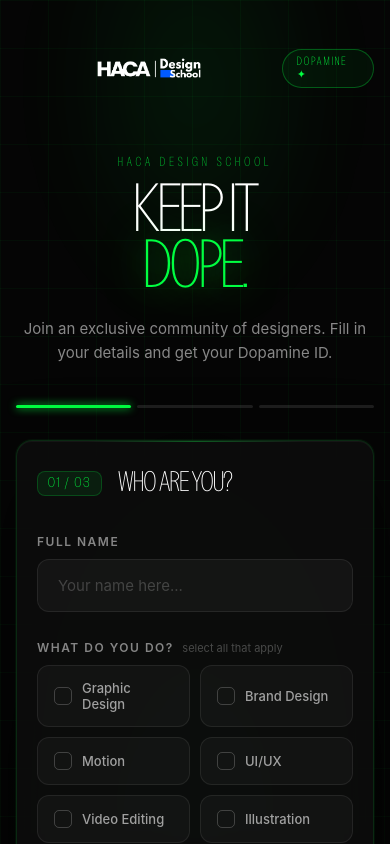
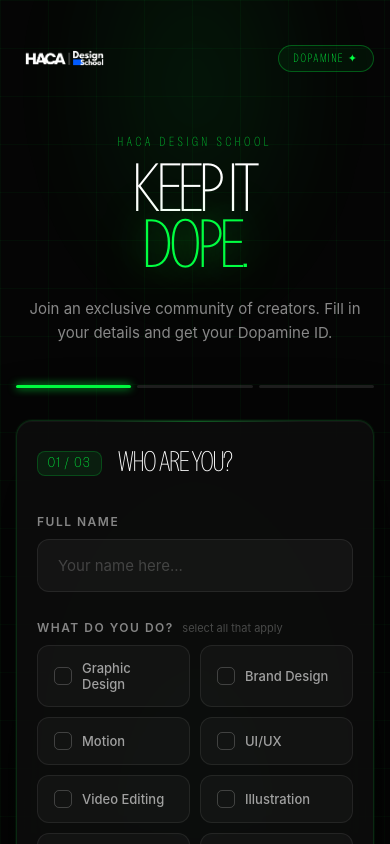
Before and after one commit to nidhill/Dopamine-form, a Next.js app: page / in a window 390 px wide. Shown: the top 844 px of the page. Built offline with nearby package versions, Linux system fonts and the light colour scheme.

Commit message:
Fix: change text to creators and make logo massively larger and responsive

```diff
--- a/src/app/globals.css
+++ b/src/app/globals.css
@@ -124,8 +124,10 @@ body {
 }
 
 .logo-img {
-  height: 80px;
+  height: clamp(60px, 12vw, 120px);
+  width: auto;
   object-fit: contain;
+  margin-left: -5px;
 }
 
 .header-badge {
--- a/src/app/page.tsx
+++ b/src/app/page.tsx
@@ -249,7 +249,7 @@ export default function Home() {
       <main className="page">
         {/* Header */}
         <header className="header">
-          <Image src="/logo.png" alt="HACA Design School" width={280} height={80} className="logo-img" style={{ objectFit: 'contain' }} />
+          <Image src="/logo.png" alt="HACA Design School" width={400} height={120} className="logo-img" style={{ objectFit: 'contain' }} />
           <span className="header-badge">Dopamine ✦</span>
         </header>
 
@@ -262,7 +262,7 @@ export default function Home() {
                 Keep it<br /><span>DOPE.</span>
               </h1>
               <p className="hero-subtitle">
-                Join an exclusive community of designers. Fill in your details and get your Dopamine ID.
+                Join an exclusive community of creators. Fill in your details and get your Dopamine ID.
               </p>
             </section>
 
```
